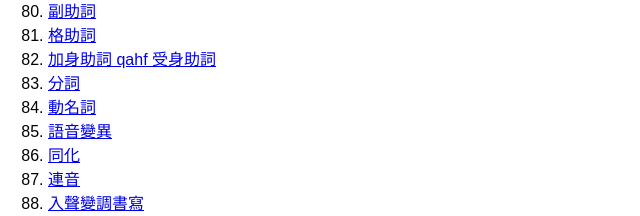
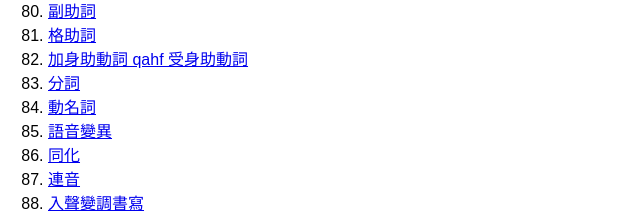
Before and after one commit to taipalogy/susiahethong, a plain HTML site: page index.html in a window 1280 px wide. Shown: the part 1963-2179 px from the top of the page, 0-640 px from the left. Drawn offline with Linux system fonts and the light colour scheme.

Commit message:
edit 6 files

```diff
--- a/index.html
+++ b/index.html
@@ -124,7 +124,7 @@
     <li><a href="modality">Modality</a></li>
     <li><a href="adverbial-particle">副助詞</a></li>
     <li><a href="case-marker">格助詞</a></li>
-    <li><a href="active-passive">加身助詞 qahf 受身助詞</a></li>
+    <li><a href="active-passive">加身助動詞 qahf 受身助動詞</a></li>
     <li><a href="participle">分詞</a></li>
     <li><a href="gerund">動名詞</a></li>
     <li><a href="sound-change">語音變異</a></li>
```
Also changed, not shown: 5 other files.
